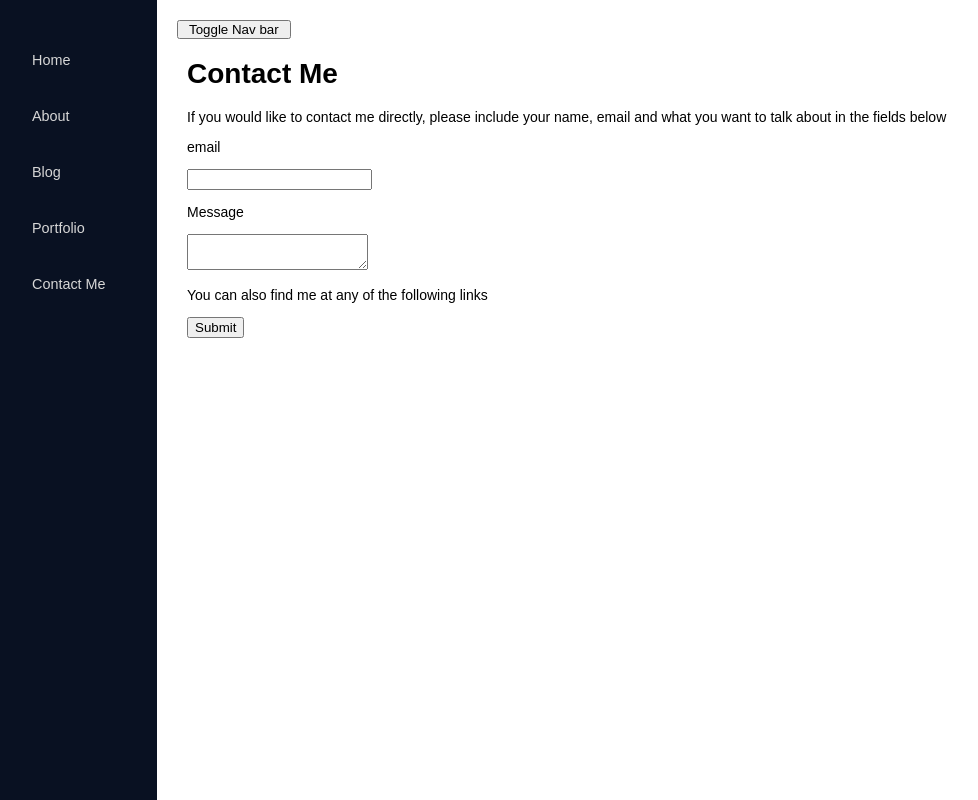
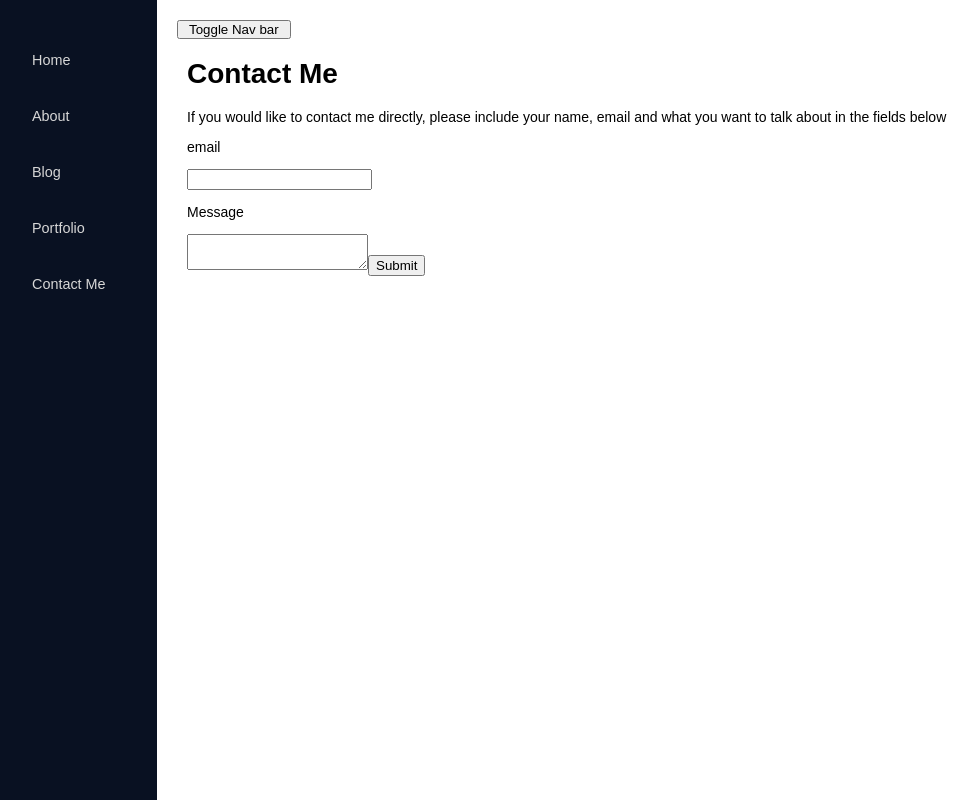
Before and after one commit to kaelanhr/PortfolioSite, a React (Create React App) app in the folder ClientApp/: page /contact-me in a window 1280 px wide. Shown: the whole page, without its empty margins (3-981 px from the left). Built offline with nearby package versions, Linux system fonts and the light colour scheme.

Commit message:
that sentence is not meant to be here.

```diff
--- a/ClientApp/src/Components/Pages/Contact.tsx
+++ b/ClientApp/src/Components/Pages/Contact.tsx
@@ -10,7 +10,6 @@ export default class Contact extends PureComponent {
 				<input type="email" />
 				<p>Message</p>
 				<textarea />
-				<p>You can also find me at any of the following links</p>
 				<input type="submit" />
 			</form>
 		);
```
